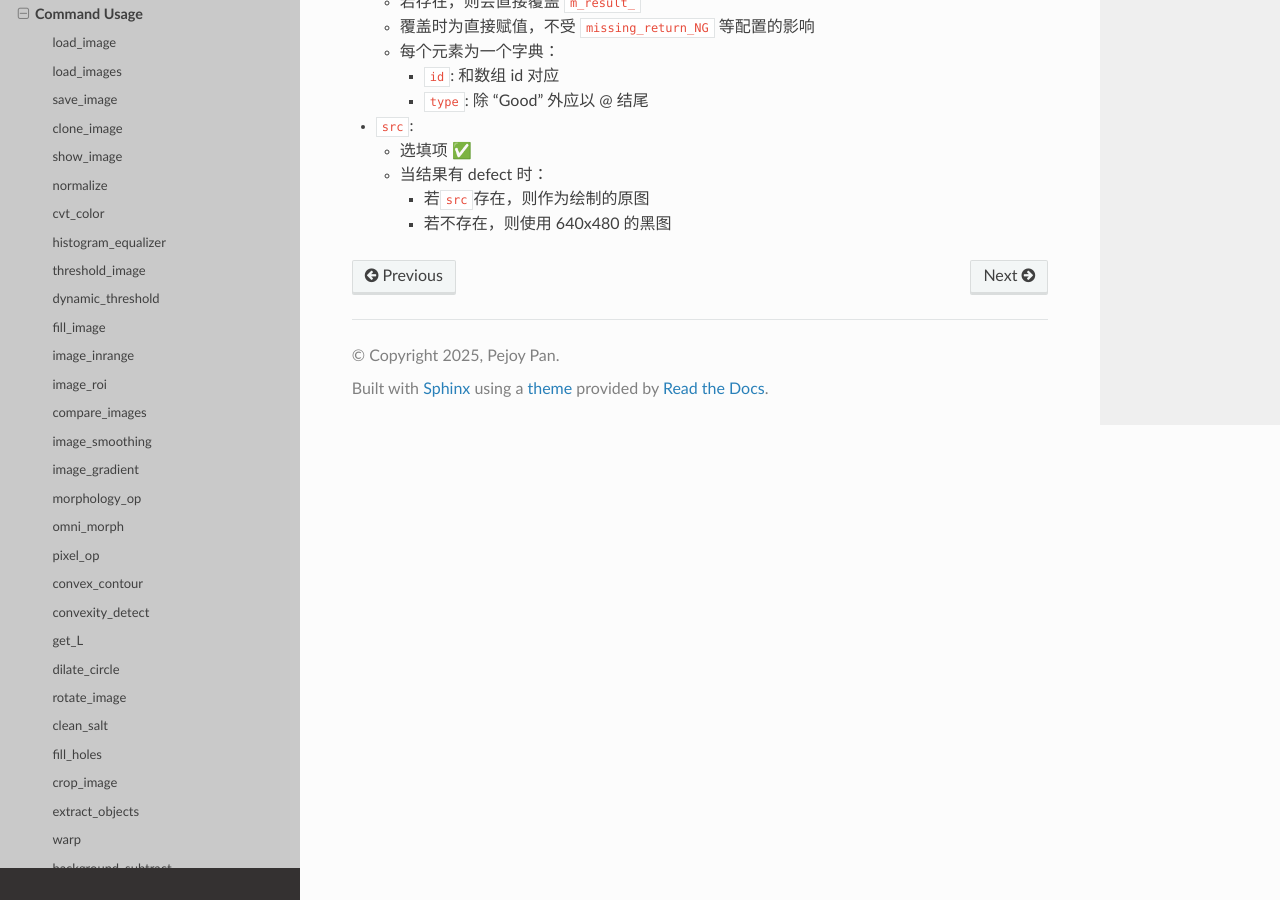
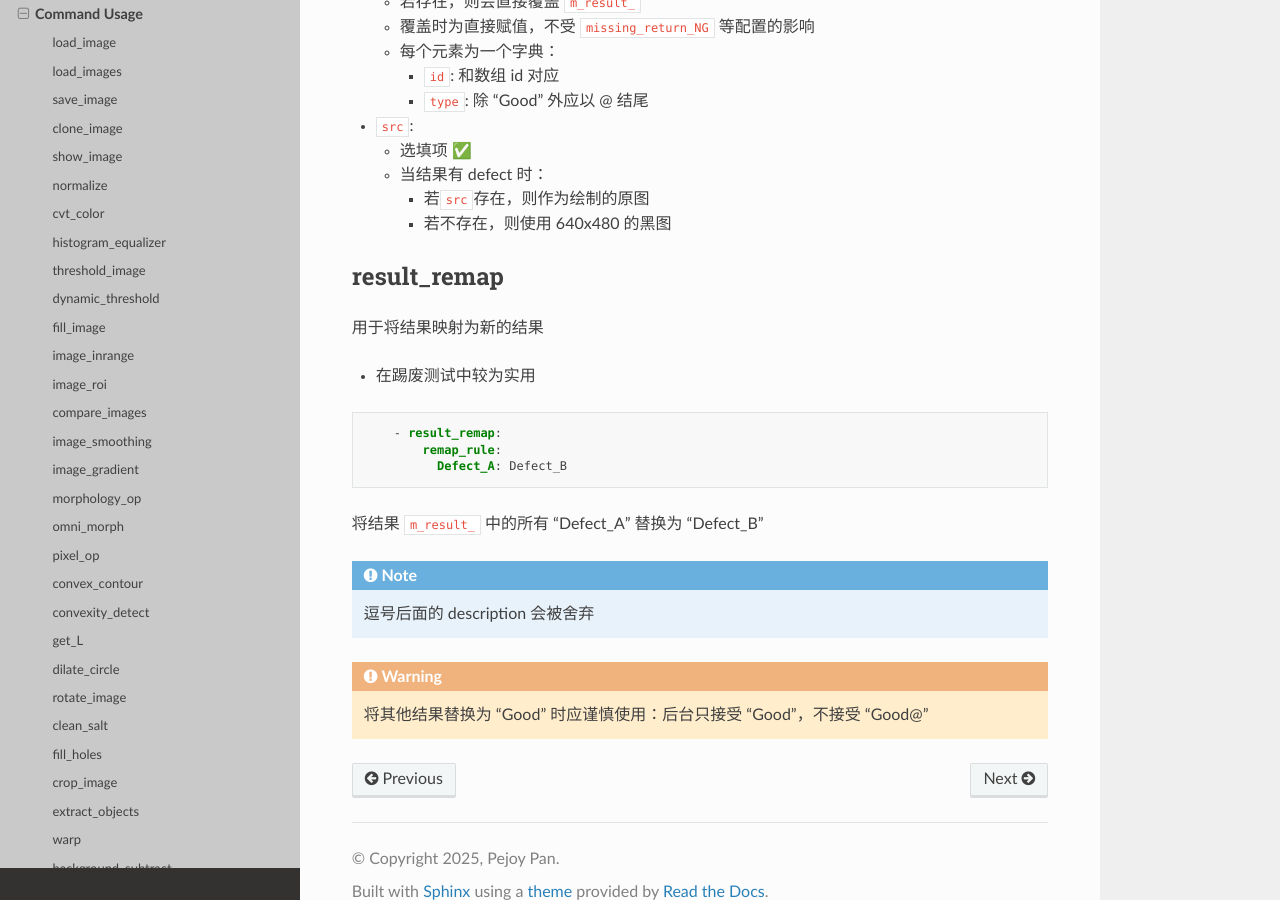
Before and after one commit to pejoypan/aczn-algo-docs, a Sphinx documentation site: the page built from docs/source/common/command-docs.md, in a window 1280 px wide and 900 px high, scrolled down 15523 px. Built offline with Sphinx 7.4.7 and the Read the Docs theme 3.1.0, drawn with Linux system fonts in a browser that asks for light colours.

Commit message:
docs for result_remap

````diff
--- a/docs/source/common/command-docs.md
+++ b/docs/source/common/command-docs.md
@@ -683,3 +683,24 @@ tablet:
   - 当结果有 defect 时：
     - 若`src`存在，则作为绘制的原图
     - 若不存在，则使用 640x480 的黑图
+
+## result_remap
+
+用于将结果映射为新的结果
+- 在踢废测试中较为实用
+
+```yaml
+    - result_remap:
+        remap_rule:
+          Defect_A: Defect_B
+```
+
+将结果 `m_result_` 中的所有 "Defect_A" 替换为 "Defect_B"
+
+```{note}
+逗号后面的 description 会被舍弃
+```
+
+```{warning}
+将其他结果替换为 "Good" 时应谨慎使用：后台只接受 "Good"，不接受 "Good@"
+```
````
